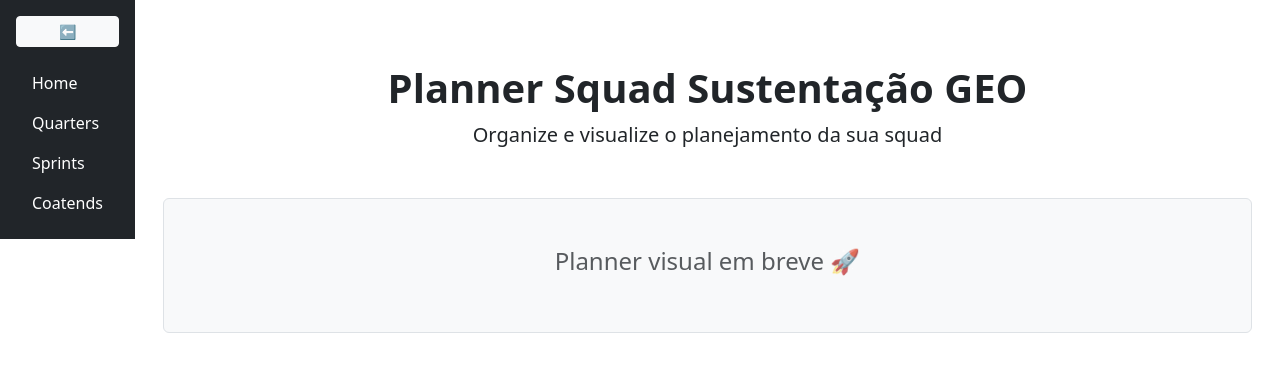
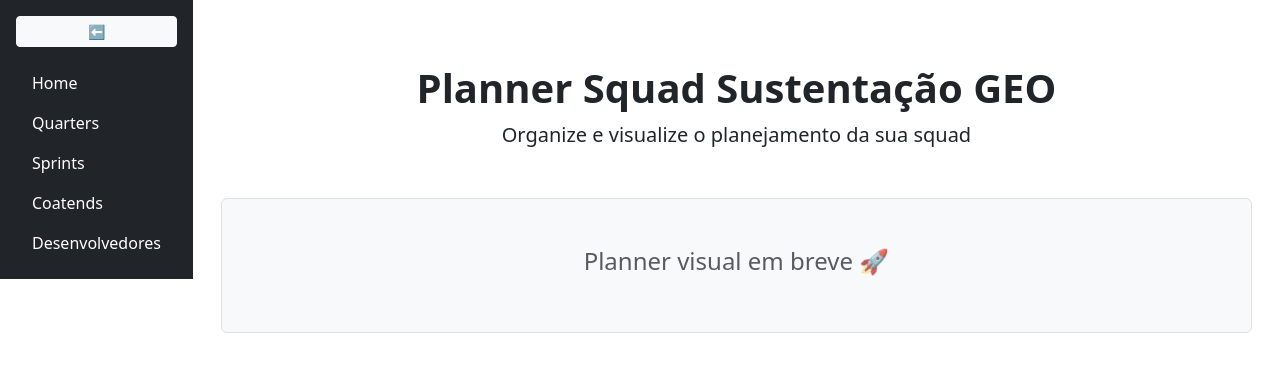
Before and after one commit to DanielKriegerS/Dashboard-SSGEO-UI, an Angular app: page / in a window 1280 px wide. Shown: the top 372 px of the page. Built offline with nearby package versions, Linux system fonts and the light colour scheme.

Commit message:
New: added link to developers screen + its route + route to timeline

```diff
--- a/src/app/app.routes.ts
+++ b/src/app/app.routes.ts
@@ -1,4 +1,5 @@
 import { Routes } from '@angular/router';
+import { Developers } from '../app/pages/developers/developers';
 
 export const routes: Routes = [
   { path: '', loadComponent: () => import('../app/core/main/main/main').then(m => m.Main) },
@@ -8,5 +9,7 @@ export const routes: Routes = [
   { path: 'sprints/:id', loadComponent: () => import('../app/pages/sprint/sprint').then(m => m.SprintComponent) },
   { path: 'coatends', loadComponent: () => import('../app/pages/coatends/coatends').then(m => m.CoatendsComponent) },
   { path: 'coatends/:id', loadComponent: () => import('../app/pages/coatend/coatend').then(m => m.CoatendComponent) },
+  { path: 'developers', loadComponent: () => import('../app/pages/developers/developers').then(m => Developers) },
+  { path: 'coatends/:id/timeline', loadComponent: () => import('../app/pages/coatend-timeline/coatend-timeline').then(m => m.CoatendTimelineComponent) },
   { path: '**', redirectTo: '' }
 ];
--- a/src/app/core/layout/sidebar/sidebar.html
+++ b/src/app/core/layout/sidebar/sidebar.html
@@ -6,13 +6,14 @@
     {{ collapsed ? '➡' : '⬅' }}
   </button>
 
-  <!-- LINKS -->
   <ul class="nav flex-column" *ngIf="!collapsed">
 
     <li><a routerLink="/" class="nav-link text-white">Home</a></li>
     <li><a routerLink="/quarters" class="nav-link text-white">Quarters</a></li>
     <li><a routerLink="/sprints" class="nav-link text-white">Sprints</a></li>
     <li><a routerLink="/coatends" class="nav-link text-white">Coatends</a></li>
+    <li><a routerLink="/developers" class="nav-link text-white">Desenvolvedores</a></li>
+
 
   </ul>
 
```
